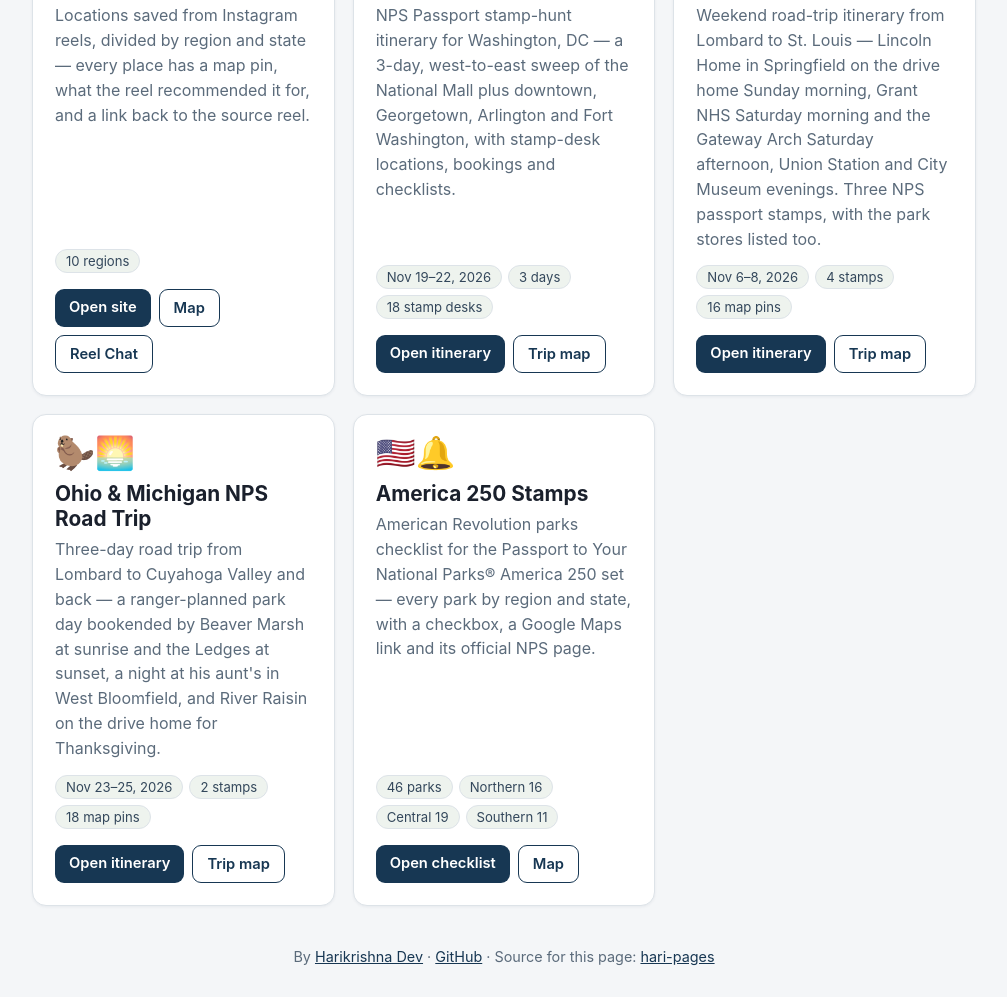
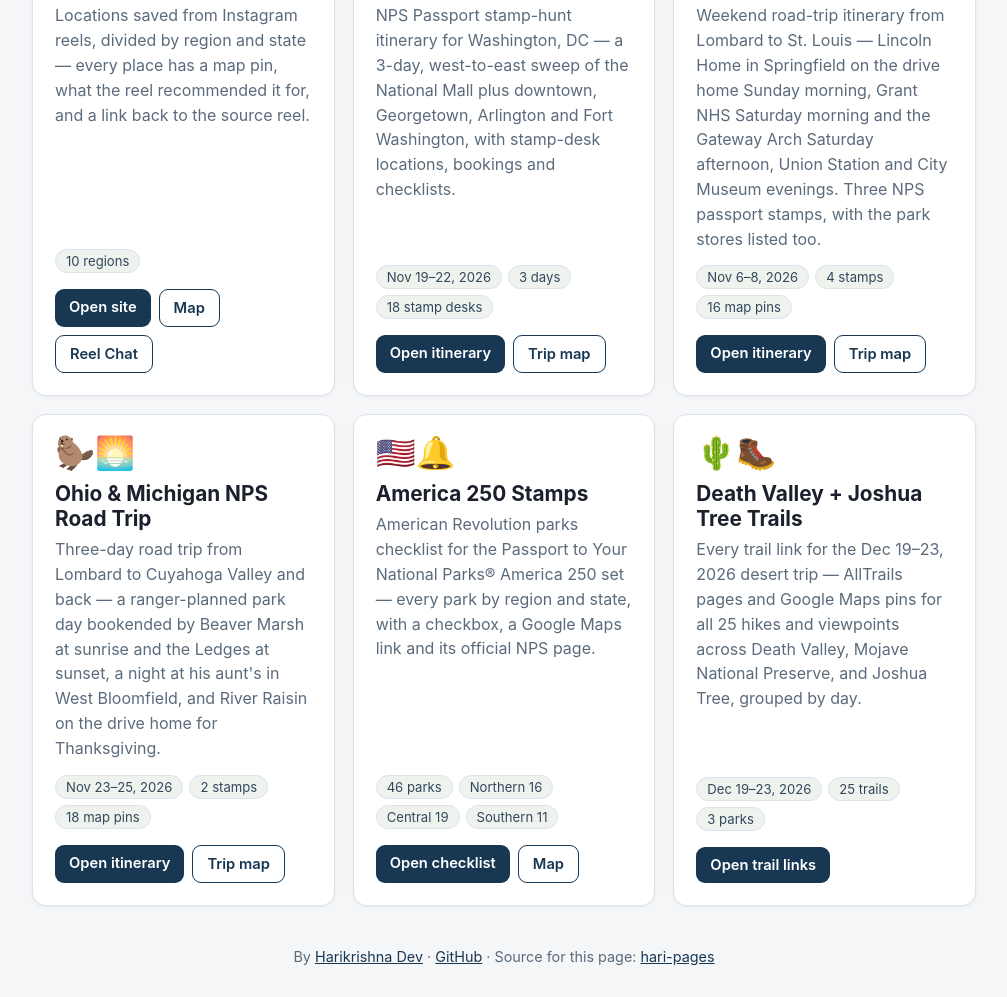
Before and after one commit to harikrishnad1997/hari-pages, a plain HTML site: page index.html in a window 1280 px wide. Shown: the part 318-1315 px from the top of the page, without its empty margins (136-1143 px from the left). Drawn offline with Linux system fonts and the light colour scheme.

Commit message:
Add Death Valley + Joshua Tree Trails card to hub

```diff
--- a/index.html
+++ b/index.html
@@ -4,7 +4,7 @@
 <meta charset="utf-8">
 <meta name="viewport" content="width=device-width, initial-scale=1">
 <title>Hari Pages — Harikrishna Dev's Project Sites</title>
-<meta name="description" content="One landing page for all of Harikrishna Dev's GitHub Pages sites: Reel Places, DC Stamp Hunt, America 250 Stamps, St. Louis Weekend, and Ohio & Michigan NPS Road Trip.">
+<meta name="description" content="One landing page for all of Harikrishna Dev's GitHub Pages sites: Reel Places, DC Stamp Hunt, America 250 Stamps, St. Louis Weekend, Ohio & Michigan NPS Road Trip, and Death Valley + Joshua Tree Trails.">
 <style>
   :root{--ink:#1a202c;--muted:#5b6b7b;--bg:#f4f6f8;--card:#fff;--line:#dde3e8}
   *{box-sizing:border-box}
@@ -104,6 +104,18 @@
       </div>
     </section>
 
+    <section class="card">
+      <div class="emoji">🌵🥾</div>
+      <h2><a target="_blank" rel="noopener" href="https://harikrishnad1997.github.io/death-valley-joshua-tree-trails/">Death Valley + Joshua Tree Trails</a></h2>
+      <p class="desc">Every trail link for the Dec 19–23, 2026 desert trip — AllTrails pages and Google Maps pins for all 25 hikes and viewpoints across Death Valley, Mojave National Preserve, and Joshua Tree, grouped by day.</p>
+      <div class="stats">
+        <span class="stat">Dec 19–23, 2026</span><span class="stat">25 trails</span><span class="stat">3 parks</span>
+      </div>
+      <div class="links">
+        <a target="_blank" rel="noopener" class="btn" href="https://harikrishnad1997.github.io/death-valley-joshua-tree-trails/">Open trail links</a>
+      </div>
+    </section>
+
   </div>
 </main>
 <footer>
```
